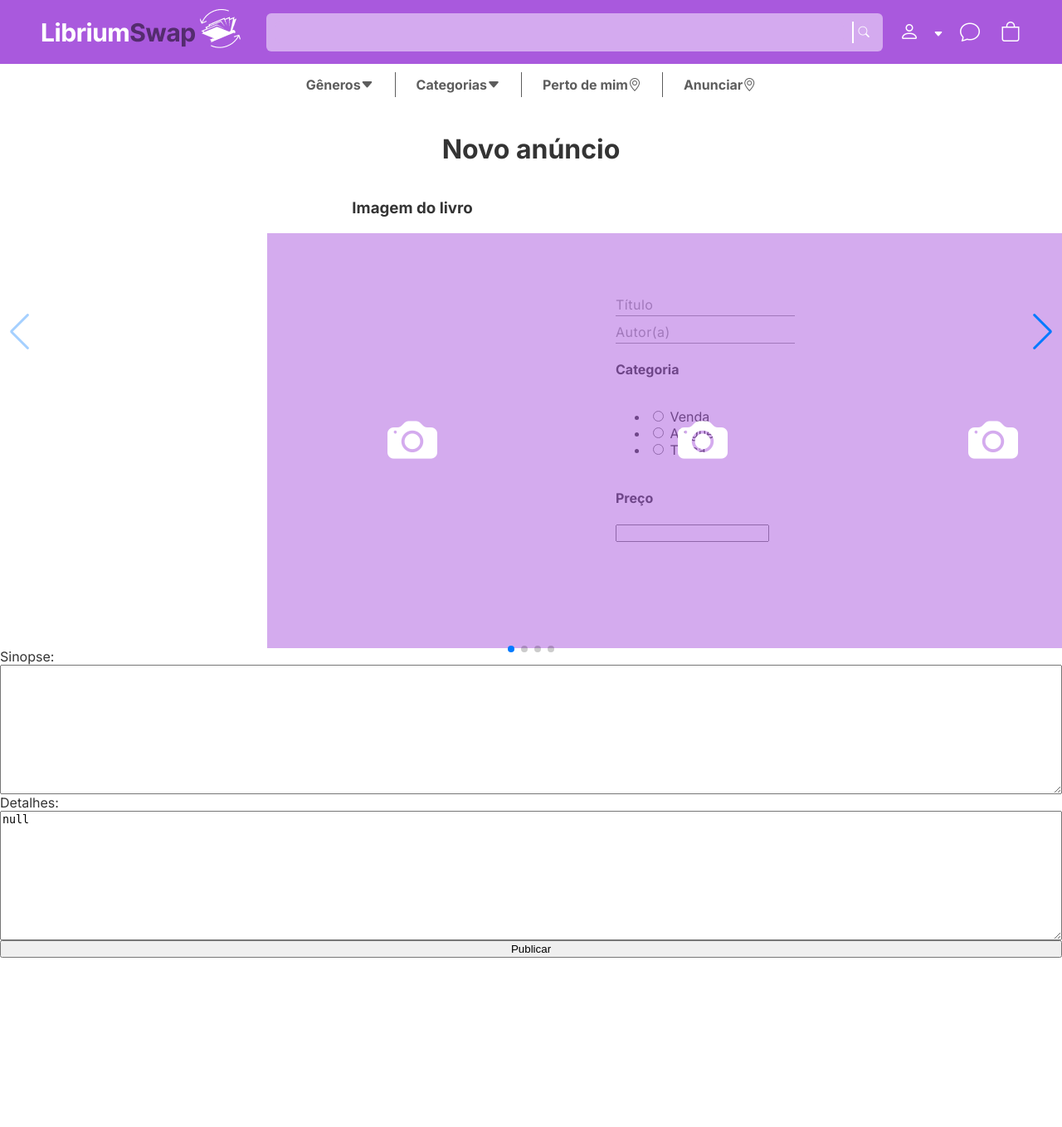
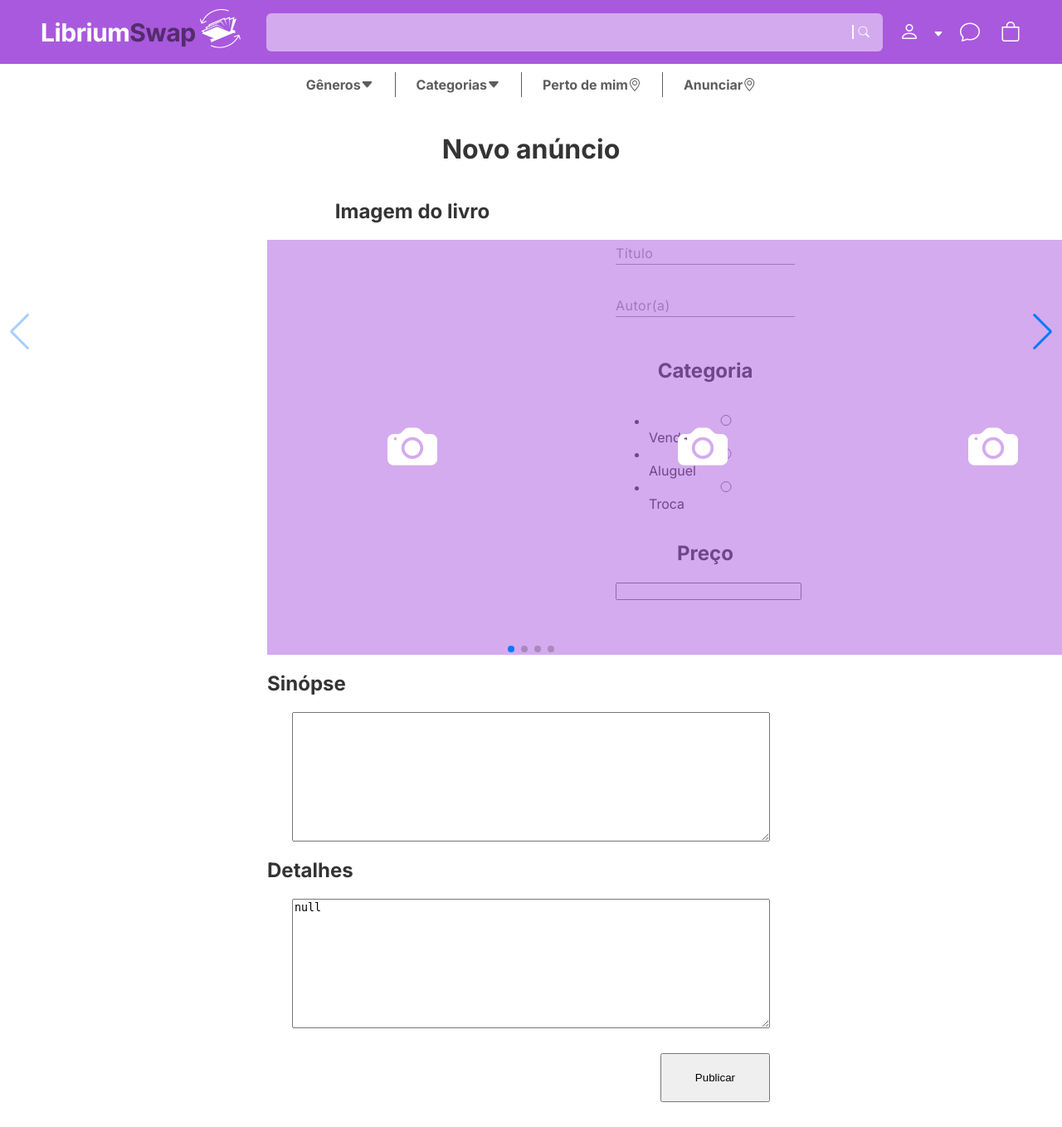
Before and after one commit to LibriumSwap/LibriumSwap, a Django app: page /anuncio/novo in a window 1280 px wide; the page is wider, and only the part inside the window is pictured. Shown: that part at 83% size. Before the commit the page ends 1154 px from the top of that part, so only its background shows below. Run offline with Django 3.2, Linux system fonts and the light colour scheme; some libraries are stand-ins or nearby versions.

Commit message:
feat: novo anuncio frontend v3

```diff
--- a/livros/static/css/novo_anuncio_form.css
+++ b/livros/static/css/novo_anuncio_form.css
@@ -8,6 +8,8 @@ h1 {
 
 form {
 	display: grid;
+	justify-content: center;
+	align-items: center;
 }
 
 .div-1 {
@@ -50,12 +52,42 @@ form {
 	display: grid;
 }
 
+h2 {
+	text-align: center;
+}
+
+.inputs-2 input {
+	width: 100%;
+}
+
+.inputs-3 {
+	display: grid;
+	max-width: 660px;
+}
+
+.inputs-3 h2 {
+	text-align: left;
+}
+
+.inputs-3 textarea {
+	margin-left: 30px;
+	margin-right: 30px;
+}
+
+.inputs-3 button {
+	margin: 30px;
+	margin-left: auto;
+	padding: 20px 40px;
+	max-width: 200px;
+}
+
 :focus {
 	outline: none;
 }
 
 .col-3{
 	position: relative;
+	margin-bottom: 30px;
 }
 
 input[type="text"] {
--- a/livros/static/js/novo_anuncio_form.js
+++ b/livros/static/js/novo_anuncio_form.js
@@ -5,9 +5,23 @@ imageInputs.forEach(imageInput => {
     url = URL.createObjectURL(imageInput.files[0]);
     label = document.querySelector(`#${imageInput.name}`)
     icon = label.querySelector('i')
-    label.removeChild(icon)
+    if (icon) {
+      label.removeChild(icon)
+    }
     label.style.backgroundColor = ""
     label.style.background = "url(" + url + ") no-repeat center";
     label.style.backgroundSize = "350px 500px";
   })
 })
+
+$(window).on('load', function(){
+  $(".col-3 input").val("");
+
+  $(".input-effect input").focusout(function(){
+    if($(this).val() != ""){
+      $(this).addClass("has-content");
+    }else{
+      $(this).removeClass("has-content");
+    }
+  })
+});
--- a/livros/templates/anuncio/novo_anuncio_form.html
+++ b/livros/templates/anuncio/novo_anuncio_form.html
@@ -14,7 +14,7 @@
 		{% csrf_token %}
 		<div class="div-1">
 			<div class="imagens">
-				<h3>Imagem do livro</h3>
+				<h2>Imagem do livro</h2>
 				<div class="swiper-container">
 					<div class="swiper-wrapper">
 						<div class="swiper-slide">{{ form.imagem1 }} <label for="id_imagem1" id="imagem1"><i class="bi bi-camera-fill"></i></label></div>
@@ -38,24 +38,27 @@
 		            <label>Autor(a)</label>
 		            <span class="focus-border"></span>
 		        </div>
-    			<h4>Categoria</h4>
-    			<div>
+    			<h2>Categoria</h2>
+    			<div class="inputs-2">
     				{{ form.categoria }}
     			</div>
-    			<h4>Preço</h4>
-    			<div>
+    			<h2>Preço</h2>
+    			<div class="inputs-2">
     				{{ form.preco }}
     			</div>
 			</div>
 		</div>
-		{{ form.sinopse.label_tag }}
-		{{ form.sinopse }}
-		{{ form.detalhes.label_tag }}
-		{{ form.detalhes }}
-		<button type="submit">Publicar</button>
+		<div class="inputs-3">
+			<h2>Sinópse</h2>
+			{{ form.sinopse }}
+			<h2>Detalhes</h2>
+			{{ form.detalhes }}
+			<button type="submit">Publicar</button>
+		</div>
 	</form>
 
 	<script src="https://unpkg.com/swiper/swiper-bundle.min.js"></script>
 	<script src="{% static 'js/slide.js' %}"></script>
+	<script src="https://code.jquery.com/jquery-3.6.0.js" integrity="sha256-H+K7U5CnXl1h5ywQfKtSj8PCmoN9aaq30gDh27Xc0jk=" crossorigin="anonymous"></script>
 	<script src="{% static 'js/novo_anuncio_form.js' %}"></script>
 {% endblock %}
```
